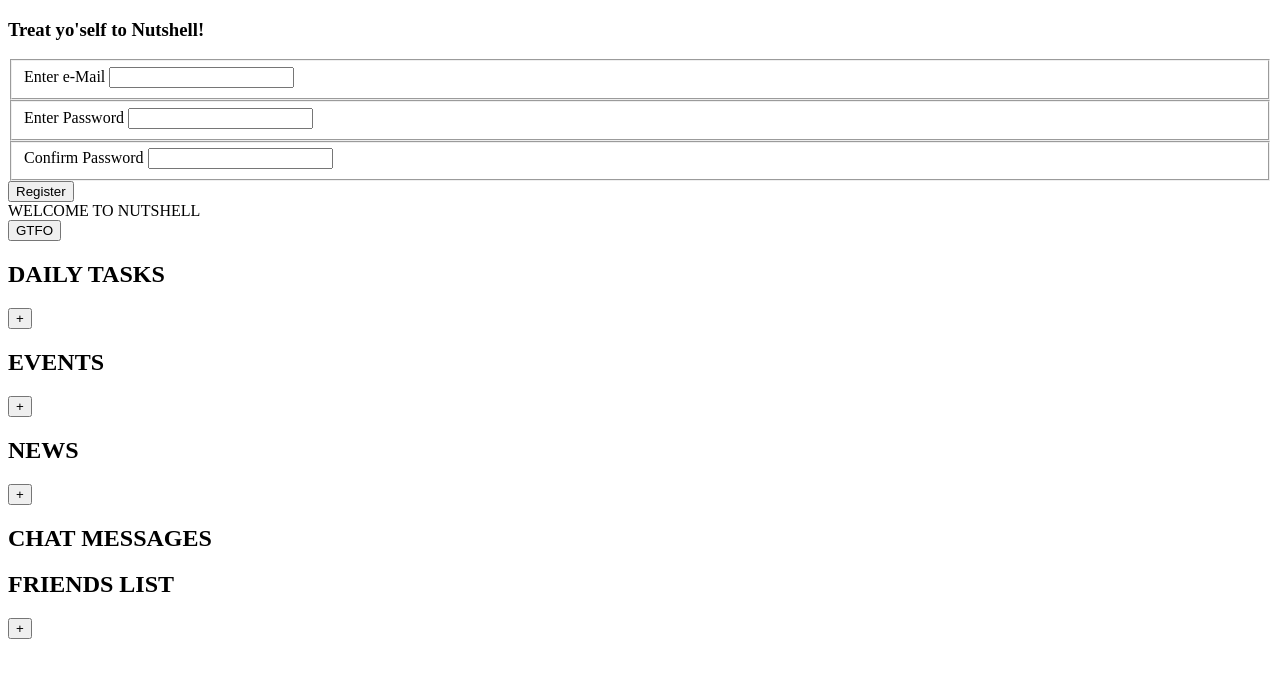
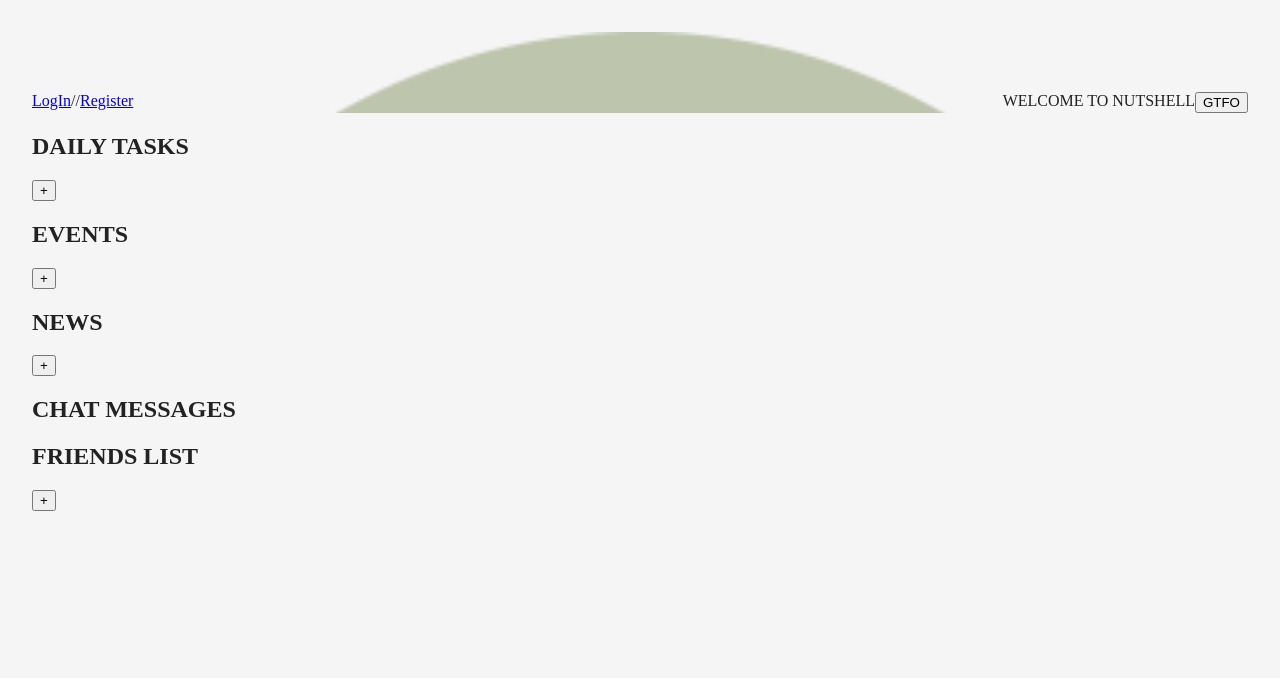
Before and after one commit to leigharobinson/nutshell-c40-wonderful-walnuts, a plain HTML site: page src/index.html in a window 1280 px wide. Drawn offline with Linux system fonts and the light colour scheme.

Commit message:
got functions broken down into smaller functions that almost work for everything

```diff
--- a/src/index.html
+++ b/src/index.html
@@ -11,15 +11,15 @@
 	<body>
 		<!-- Container for entire DOM -->
 		<article id="container">
-
+			<div class="imageNut">
 				<!-- Log in/Register. Hide after login event -->
 				<div class="targetThis">
 					<section class="logIn__Register">
 						<a id="logIn" href="#">LogIn</a>
 						<div>//</div>
-					<a class="register"href="#">Register</a>
+						<a id="register"href="#">Register</a>
 					</section>
-			</div>
+
 				<!-- hidden, display on log in event. main dashboard -->
 				<main class="main__Flex">
 					<!-- header, log out button in here -->
@@ -27,7 +27,8 @@
 						<div class="title">WELCOME TO NUTSHELL</div>
 						<button class="button--logOut">GTFO</button>
 					</header>
-
+				</div>
+			</div>
 				<!-- daily tasks, add button -->
 				<div class="tasks">
                     <h2>DAILY TASKS</h2>
--- a/src/scripts/users/loginDOM.js
+++ b/src/scripts/users/loginDOM.js
@@ -1,6 +1,7 @@
-const outputEl = document.querySelector(".logIn__Register");
+const outputEl = document.querySelector(".targetThis");
 
-const logInForm = (outputEl.innerHTML = `
+const logInForm = () =>
+  (outputEl.innerHTML = `
         <div class="logIn__form">
             <h3>Log in to Nutshell!</h3>
             <form action="" id="">
--- a/src/scripts/users/registerDOM.js
+++ b/src/scripts/users/registerDOM.js
@@ -1,6 +1,7 @@
-const outputEl = document.querySelector(".logIn__Register");
+const outputEl = document.querySelector(".targetThis");
 
-const registerForm = (outputEl.innerHTML = `
+const registerForm = () =>
+  (outputEl.innerHTML = `
 <div class="register__Form">
     <h3>Treat yo'self to Nutshell!</h3>
     <form action="" id="">
--- a/src/scripts/users/users.js
+++ b/src/scripts/users/users.js
@@ -5,17 +5,14 @@ import addNewUserEvent from "./usersFactory.js";
 
 const userLogInRegisterEvent = () => {
   document.querySelector(".targetThis").addEventListener("click", (event) => {
-    // console.log("button clicked");
     if (event.target.id === "logIn") {
-      logInForm().then(logInUserEvent());
+      logInForm();
+      logInUserEvent();
+    } else if (event.target.id === "register") {
+      registerForm();
+      addNewUserEvent();
     }
   });
 };
 
-//     } else if (event.target.id === "register") {
-//       registerForm().then(addNewUserEvent());
-//     }
-//   });
-// };
-
 export default userLogInRegisterEvent;
--- a/src/styles/main.css
+++ b/src/styles/main.css
@@ -0,0 +1,36 @@
+/* #container {
+  background-image: url(./images/LogoMakr_2UCgJN.png);
+  background-repeat: no-repeat;
+} */
+* {
+  box-sizing: border-box;
+}
+
+body {
+  margin: 1em;
+  padding: 1em;
+  color: #222;
+  /* background: rgb(254, 254, 235);
+ */
+  background-color: whitesmoke;
+}
+
+.imageNut {
+  /* text-align: center; */
+  background-image: url(./images/LogoMakr_2UCgJN.png);
+  background-size: cover;
+  overflow: visible;
+  padding-top: 60px;
+}
+
+.targetThis {
+  display: flex;
+  justify-content: space-between;
+}
+.logIn__Register {
+  display: flex;
+}
+
+.header {
+  display: flex;
+}
```
Also changed, not shown: src/styles/images/LogoMakr_2UCgJN.png (added). Lines whose indentation alone changed are shown as unchanged.
